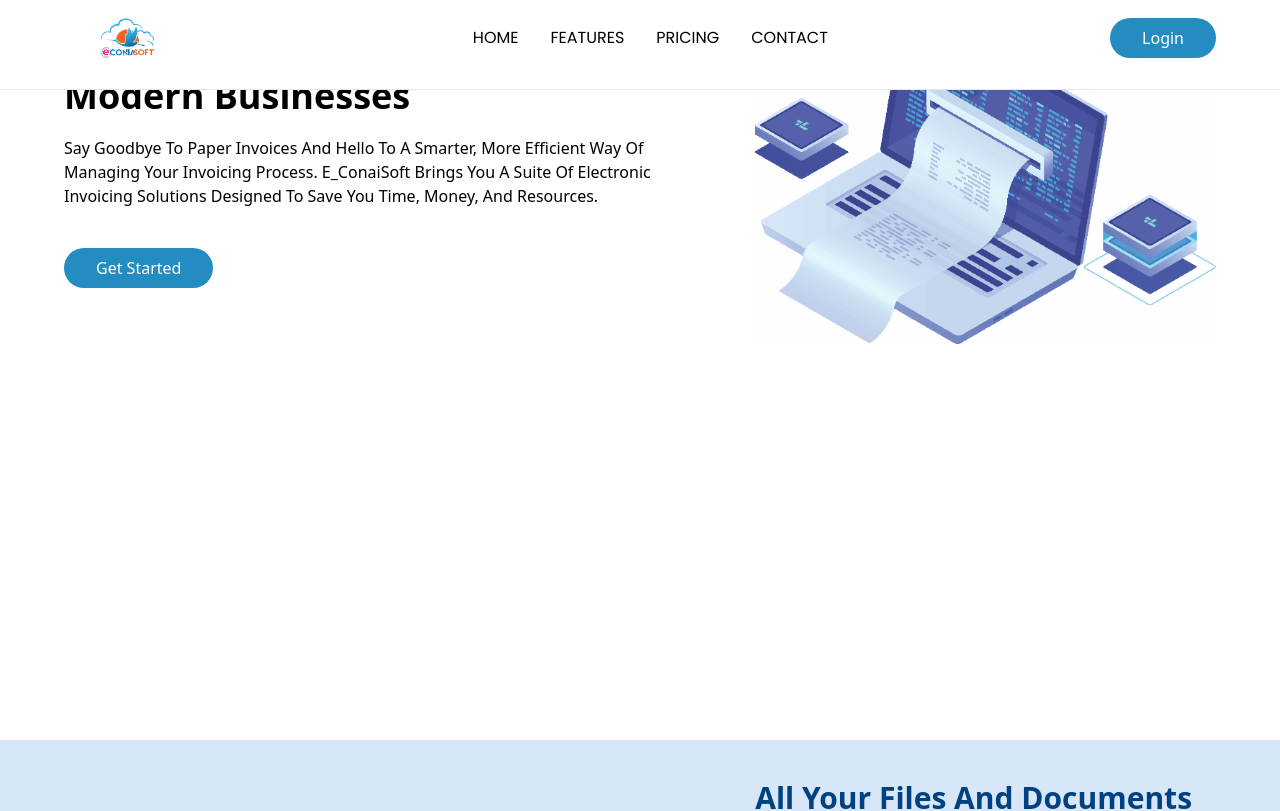
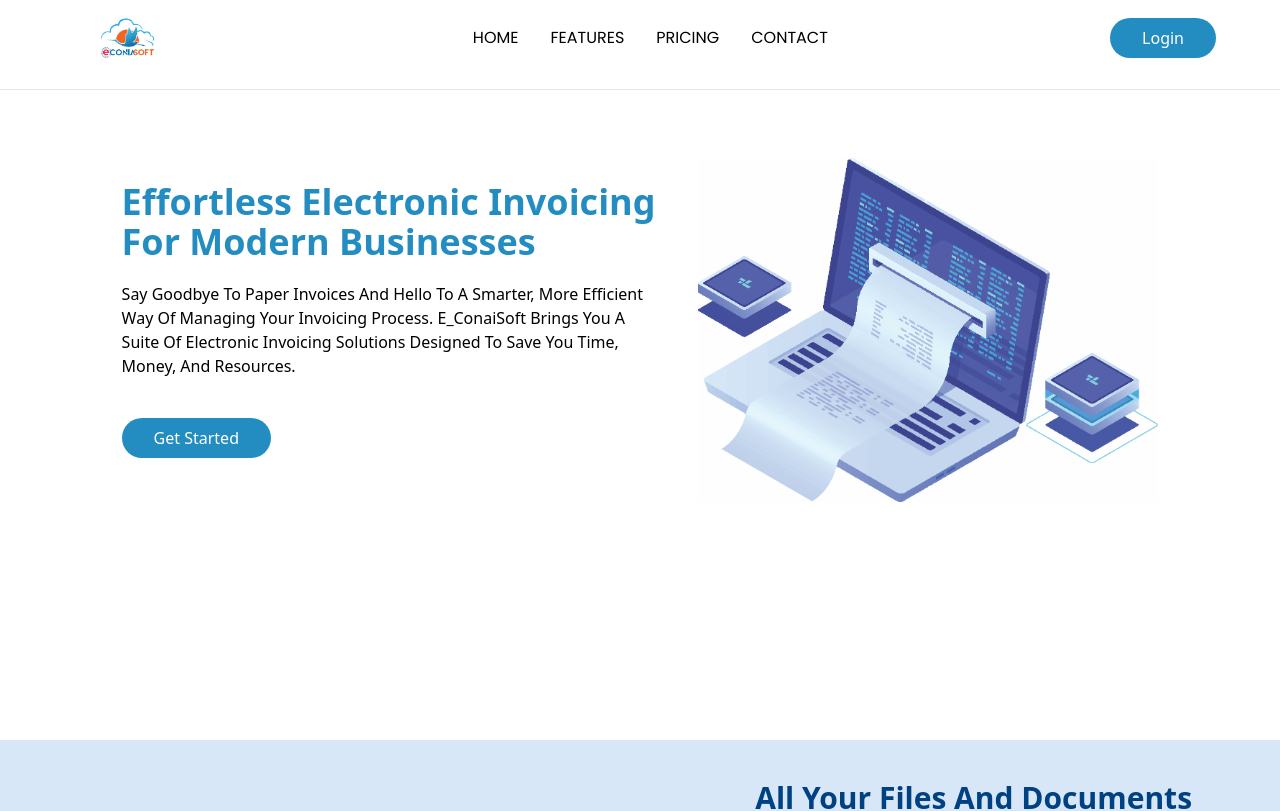
Before and after one commit to Aliyubarde97/E_ConiaSoft, a React (Vite) app: page / in a window 1280 px wide. Shown: the top 811 px of the page. Built offline with nearby package versions, Linux system fonts and the light colour scheme.

Commit message:
makes some changes on hero section

```diff
--- a/src/components/Footer/FooterComponent.tsx
+++ b/src/components/Footer/FooterComponent.tsx
@@ -10,7 +10,7 @@ const FooterComponent = () => {
         <div className="grid lg:grid-cols-4 md:grid-cols-2 grid-cols-1 p-20 gap-20 cursor-pointer ">
           <div className="flex flex-col">
             <Link to={""}>
-              <img src={logo} alt=""  />
+              <img src={logo} alt="" className="w-[150px]" />
               <p>Lorem, ipsum dolor sit amet consectetur adi</p>
             </Link>
 
--- a/src/pages/home/HomeSection.tsx
+++ b/src/pages/home/HomeSection.tsx
@@ -3,13 +3,13 @@ const HomeSection = () => {
   return (
 
     <>
-            <div className="w-full h-[calc(100vh-140px)] bg-hero-color">
+            <div className="w-full h-[calc(100vh-140px)] bg-hero-color flex justify-center items-center">
                 <div className="container">
                     <div className="flex flex-col items-center justify-center md:flex-row">
-                        <div className="w-full md:w-[60%]">
+                        <div className="w-full md:w-[50%]">
                             <p className="">
-                                <h3 className=' capitalize leading-74 font-bold text-black text-4xl '>Effortless Electronic Invoicing for Modern Businesses</h3>
-                                <h3 className=' capitalize  mt-5 mb-10 md:md:w-[100%] md:pr-10'>
+                                <h3 className=' capitalize leading-74 font-bold text-btn-primary text-4xl '>Effortless Electronic Invoicing for Modern Businesses</h3>
+                                <h3 className=' capitalize  mt-5 mb-10 md:md:w-[100%]  md:pr-10'>
                                     Say goodbye to paper invoices and hello to a
                                     smarter, more efficient way of managing your invoicing process. E_ConaiSoft brings you a suite of electronic
                                     invoicing solutions designed to save you time, money, and resources.
```
